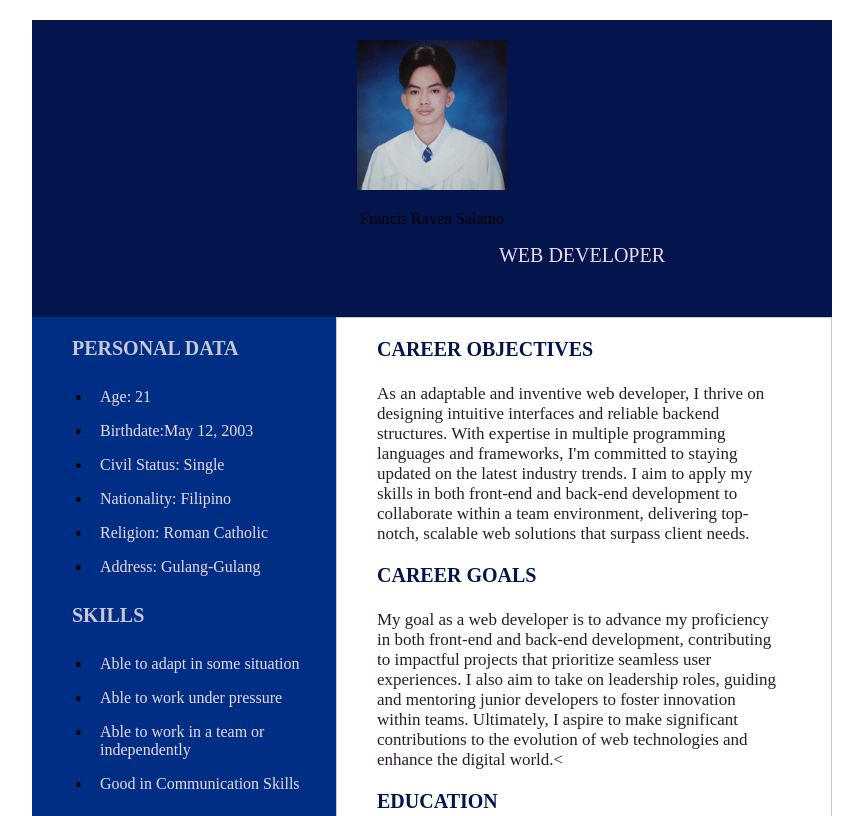
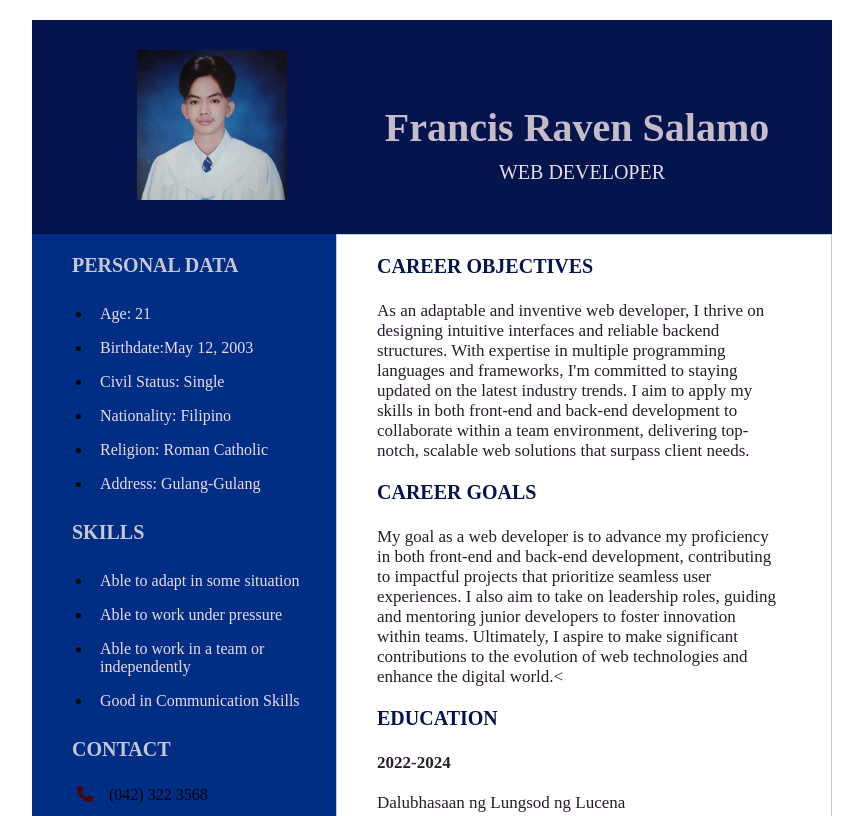
Before and after one commit to Francisravenn/Responsive-Resume, a plain HTML site: page index.html in a window 1280 px wide. Shown: the top 816 px of the page, without its empty margins (208-1071 px from the left). Drawn offline with Linux system fonts and the light colour scheme.

Commit message:
Update style.css

```diff
--- a/style.css
+++ b/style.css
@@ -27,10 +27,10 @@ body{
     padding: 20px;
 }
 
-
+.picture{
     width: 150px;
-    margin-top: 20px;
-    margin-bottom: 30px;
+    margin-top: 10px;
+    margin-bottom: 50px;
     margin-right: 440px;
 }
 
```
